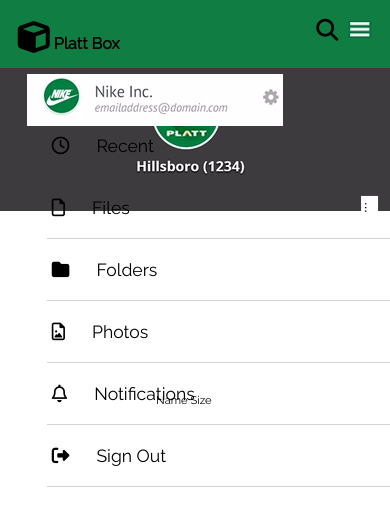
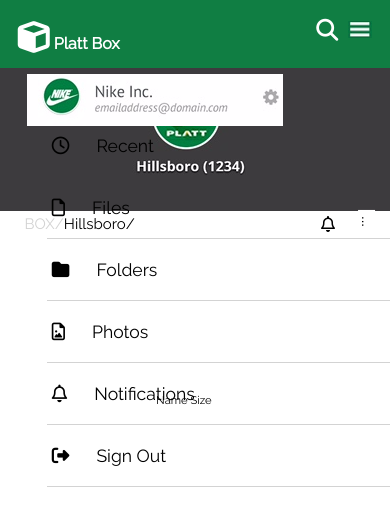
Before and after one commit to dindrala/plattbox, a website: page index.html in a window 390 px wide. Both pictures are taken after a click on the button 360 px from the left and 30 px from the top of the page. Drawn offline with nearby package versions, Linux system fonts and the light colour scheme; some packages are replaced by stand-ins of ours; a script that the page names is missing.

Commit message:
bell hamburger menu and hillsboro text in place

```diff
--- a/css/main.css
+++ b/css/main.css
@@ -1,9 +1,9 @@
+
 
 header {
   background: #107E43;
   max-width: 100%;
   height: 6%;
-
 
 }
 
@@ -212,6 +212,10 @@
   /*Mobile iphone 6*/
 
   @media (max-width: 400px) {
+    div.showme {
+      background-color: #ffffff !important;
+    }
+
 
     header {
       background: #107E43;
@@ -234,14 +238,14 @@
     }
 
     .fa-cube {
-      color:#000000;
+      color:#ffffff;
       margin-left:13%;
       margin-top: 1%;
     }
 
     .plattBox {
       font-family: 'Raleway', sans-serif;
-      color: #000000;
+      color: #ffffff;
      }
 
 
@@ -259,7 +263,7 @@
 
 
     .magnifyGlass {
-      color: #000000;
+      color: #ffffff;
       margin-top: 16%;
       margin-left: 87%;
       font-size: 22px;
@@ -289,7 +293,9 @@
         display: block;
         background-color: #ffffff;
         }
+
         .mobile a {
+        background-color: #ffffff;
         font-family: 'Raleway', sans-serif;
         color: #000000;
         display: block;
@@ -298,15 +304,10 @@
         padding: 20px 5px 20px;
         margin-left: 12%;
         border-bottom: 1px solid #D3D3D3;
+        background-color: #ffffff;
       }
 
 
-    .mobile a:last-child {
-    padding-bottom: 20px;
-    }
-    .mobile a:hover {
-    color: #fff;
-    }
         button.toggle {
         position: absolute;
         top: 15px;
@@ -358,11 +359,81 @@
 
 .container {
   font-family: 'Raleway', sans-serif;
-  font-size: 70%;
-  width: 1%;
-  margin-top: 18%;
-  margin-right: -94%;
+  font-size: 100%;
+  max-width: 1%;
+  margin-top: 30%;
+  margin-right: -91%;
   float: right;
+}
+
+.action {
+  line-height: 85px;
+  width: 20px;
+  }
+
+
+.bell {
+  float: left;
+  margin-top: -72%;
+  margin-left: -169%;
+}
+
+#boxHillsboro {
+  font-size: 15;
+  float: right;
+  margin-top: -239%;
+  margin-right: 240px;
+}
+
+.box {
+  color: #D3D3D3;
+}
+
+
+
+
+/* Uploaded Files Drop Down Menu Styling*/
+
+.container {
+  font-family: 'Raleway', sans-serif;
+  font-size: 100%;
+  max-width: 1%;
+  margin-top: 30%;
+  margin-right: -91%;
+  float: right;
+
+}
+
+.action {
+  line-height: 85px;
+  width: 20px;
+  position: relative;
+}
+
+#text {
+  background: #ffffff;
+  cursor: pointer;
+  border:0;
+  /*font-weight: bold;*/
+
+}
+
+#text:focus ~ .menu {
+  opacity: 1;
+}
+
+.menu {
+  position: absolute;
+  top: -40px;
+  left: -140px;
+  width: 100px;
+  list-style-type: none;
+  margin: 0;
+  padding: 10px;
+  border: 1px solid rgba(0, 0, 0, 0.2);
+  background-color: white;
+  opacity: 0;
+
 }
 
 
@@ -375,4 +446,9 @@
 
 
 
+
+
+
+
+
 }
--- a/index.html
+++ b/index.html
@@ -15,15 +15,15 @@
       <h4 class="plattBox"><i class="fa fa-cube fa-2x" aria-hidden="true"></i> Platt Box</h4>
     </div>
     <nav class="mobile">
-			<button class="toggle"><class="hamburger-icon"><i class="fa fa-bars" aria-hidden="true"></i></button>
+			<button class="toggle"></button>
 			<div class="showme">
         <div id="nike"><img src="Nike.png" alt="nikelogo"/></div>
-				<a href="#"><class="listClass"><i class="fa fa-clock-o fa-1" aria-hidden="true"></i>Recent</a>
-				<a href="#"><class="listClass"><i class="fa fa-file-o fa-1" aria-hidden="true"></i>Files</a>
-				<a href="#"><class="listClass"><i class="fa fa-folder fa-1" aria-hidden="true"></i>Folders</a>
-				<a href="#"><class="listClass"><i class="fa fa-file-image-o fa-1" aria-hidden="true"></i>Photos</a>
-        <a href="#"><class="listClass"><i class="fa fa-bell-o fa-1" aria-hidden="true"></i>Notifications</a>
-        <a href="#"><class="listClass"><i class="fa fa-sign-out fa-1" aria-hidden="true"></i>Sign Out</li></a>
+				<a href="#"><i class="fa fa-clock-o fa-1" aria-hidden="true"></i>Recent</a>
+				<a href="#"><i class="fa fa-file-o fa-1" aria-hidden="true"></i>Files</a>
+				<a href="#"><i class="fa fa-folder fa-1" aria-hidden="true"></i>Folders</a>
+				<a href="#"><i class="fa fa-file-image-o fa-1" aria-hidden="true"></i>Photos</a>
+        <a href="#"><i class="fa fa-bell-o fa-1" aria-hidden="true"></i>Notifications</a>
+        <a href="#"><i class="fa fa-sign-out fa-1" aria-hidden="true"></i>Sign Out</a>
 			</div>
 		</nav>
   </header>
@@ -69,6 +69,8 @@
   <div class="container">
   <div class="action">
     <button style="transform: rotate(90deg); font-weight:1;" id="text">...</button>
+    <div class="bell"><i class="fa fa-bell-o" aria-hidden="true"></i></div>
+    <div id="boxHillsboro"><span class="box">BOX/</span><span class="hillsboro">Hillsboro/</span></div>
     <ul class="menu">
       <li>Rename</li>
       <li>Move</li>
@@ -90,7 +92,7 @@
     </script>
     <script>
   $(".showme").hide();
-  $('button').click(function() {
+  $('button.toggle').click(function() {
   $( "button" ).last().toggleClass( "expanded" );
   $('.showme').slideToggle();
   });
```
Also changed, not shown: mobile-logo-2.png (added), 1 other file. Lines whose indentation alone changed are shown as unchanged.
